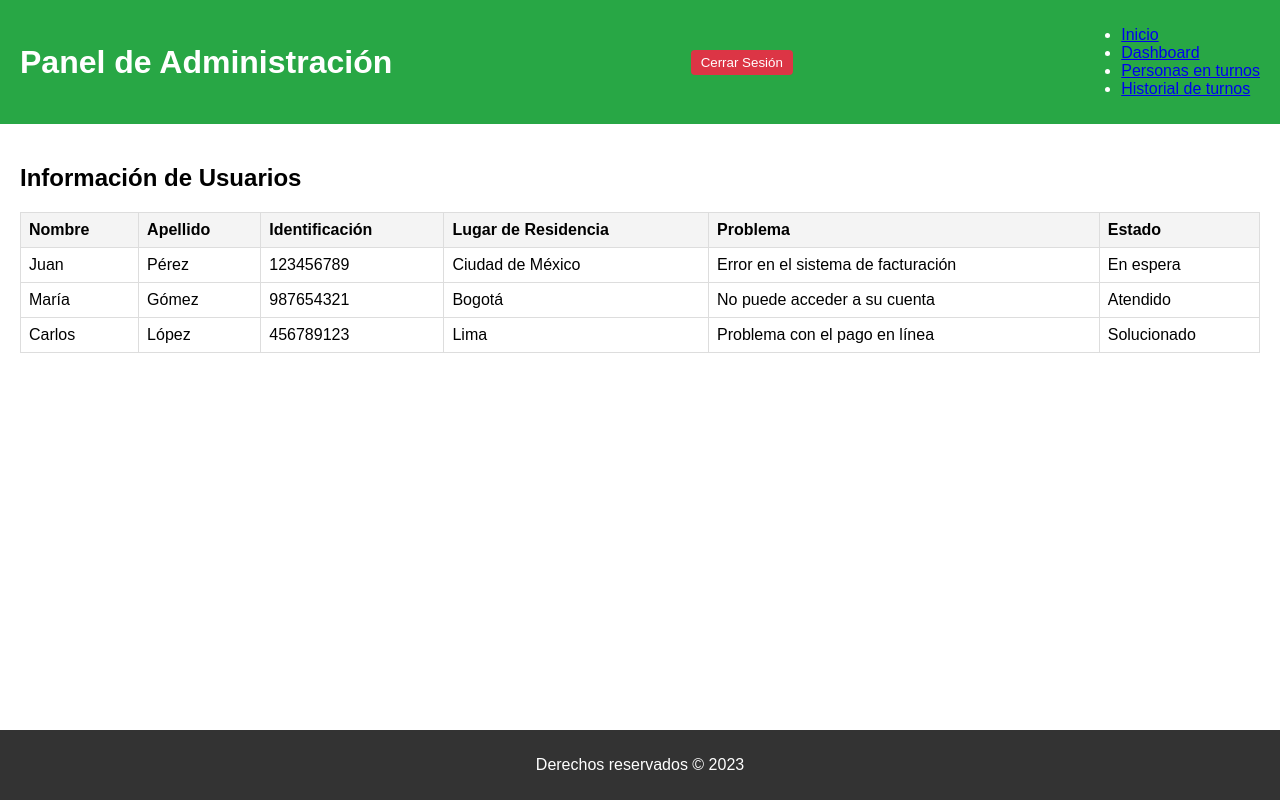
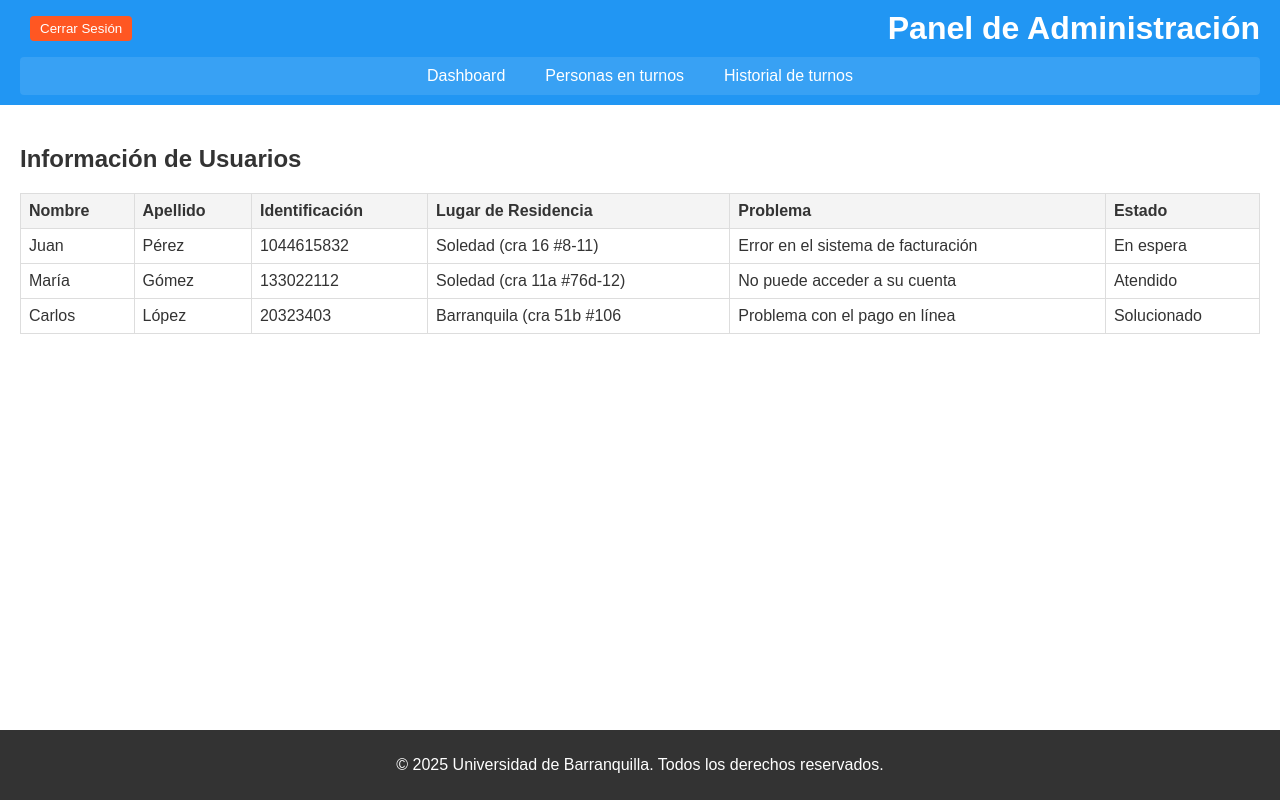
Before and after one commit to davxp/proyecto_web, a plain HTML site: page html/admin.html in a window 1280 px wide. Drawn offline with Linux system fonts and the light colour scheme; sample sign-in values are in the browser's storage.

Commit message:
commit peque

```diff
--- a/css/admin.css
+++ b/css/admin.css
@@ -5,20 +5,29 @@ body {
     display: flex;
     flex-direction: column;
     min-height: 100vh;
+    background-color: #2196F3; /* Color base de la página */
+    color: white; /* Color de texto general */
 }
 
 /* Header */
 header {
-    background-color: #28a745;
+    background-color: #2196F3; /* Color base del header */
     color: white;
     padding: 10px 20px;
     display: flex;
-    justify-content: space-between;
-    align-items: center;
+    flex-direction: column; /* Cambia a columna para separar el menú */
+}
+
+/* Contenedor superior (título y user-info) */
+.header-top {
+    display: flex;
+    justify-content: space-between; /* Separa el título y el user-info */
+    align-items: center; /* Alinea verticalmente */
 }
 
 header h1 {
     margin: 0;
+    text-align: left; /* Alinea el título a la derecha */
 }
 
 #user-info {
@@ -28,7 +37,7 @@ header h1 {
 }
 
 #logout-button {
-    background-color: #dc3545;
+    background-color: #ff5722; /* Color del botón */
     color: white;
     border: none;
     padding: 5px 10px;
@@ -37,13 +46,40 @@ header h1 {
 }
 
 #logout-button:hover {
-    background-color: #c82333;
+    background-color: #e64a19; /* Color del botón al pasar el mouse */
+}
+
+/* Menú */
+header ul {
+    list-style-type: none;
+    margin: 10px 0 0 0; /* Espacio arriba para separar del header-top */
+    padding: 0;
+    display: flex;
+    justify-content: center; /* Centra el menú */
+    gap: 20px; /* Espacio entre elementos del menú */
+    background-color: rgba(255, 255, 255, 0.1); /* Fondo semi-transparente para el menú */
+    padding: 10px;
+    border-radius: 4px;
+}
+
+header ul li a {
+    color: white;
+    text-decoration: none;
+    padding: 5px 10px;
+    border-radius: 4px;
+    transition: background-color 0.3s;
+}
+
+header ul li a:hover {
+    background-color: rgba(255, 255, 255, 0.2); /* Efecto hover en los enlaces */
 }
 
 /* Body */
 main {
     flex: 1;
     padding: 20px;
+    background-color: white; /* Fondo blanco para el contenido principal */
+    color: #333; /* Color de texto para el contenido principal */
 }
 
 table {
@@ -60,9 +96,10 @@ th, td {
 
 th {
     background-color: #f4f4f4;
+    color: #333; /* Color de texto para las cabeceras de la tabla */
 }
 
-/* Footer */
+
 footer {
     background-color: #333;
     color: white;
--- a/css/index.css
+++ b/css/index.css
@@ -29,7 +29,7 @@
   header button {
     padding: 10px 20px;
     border: none;
-    background-color: #FF5722; /* Naranja vibrante */
+    background-color: #ff5722; /* Naranja vibrante */
     color: white;
     font-size: 1rem;
     cursor: pointer;
--- a/html/admin.html
+++ b/html/admin.html
@@ -9,19 +9,18 @@
 <body>
 
     <header>
-        <h1>Panel de Administración</h1>
-        <div id="user-info">
-            <span id="username"></span>
-            <button id="logout-button">Cerrar Sesión</button>
+        <div class="header-top">
+            <div id="user-info">
+                <span id="username"></span>
+                <button id="logout-button">Cerrar Sesión</button>
+            </div>
+            <h1>Panel de Administración</h1>
         </div>
-
         <ul>
-            <li> <a href="#">Inicio</a></li>
-            <li> <a href="admin.html">Dashboard</a></li>
-            <li> <a href="turnos.html">Personas en turnos</a></li>
-            <li> <a href="historial.html">Historial de turnos</a></li>
+            <li><a href="admin.html">Dashboard</a></li>
+            <li><a href="turnos.html">Personas en turnos</a></li>
+            <li><a href="historial.html">Historial de turnos</a></li>
         </ul>
-
     </header>
 
     <!-- Body -->
@@ -46,7 +45,7 @@
 
 
     <footer>
-        <p>Derechos reservados &copy; 2023</p>
+        <p>© 2025 Universidad de Barranquilla. Todos los derechos reservados.</p>
     </footer>
 
     <script src="../js/admin.js"></script>
--- a/html/historial.html
+++ b/html/historial.html
@@ -0,0 +1,28 @@
+<!DOCTYPE html>
+<html lang="en">
+<head>
+    <meta charset="UTF-8">
+    <meta name="viewport" content="width=device-width, initial-scale=1.0">
+    <title>Historial Admin</title>
+</head>
+<body>
+    <header>
+        <div class="header-top">
+            <div id="user-info">
+                <span id="username"></span>
+                <button id="logout-button">Cerrar Sesión</button>
+            </div>
+            <h1>Panel de Administración</h1>
+        </div>
+        <ul>
+            <li><a href="admin.html">Dashboard</a></li>
+            <li><a href="turnos.html">Personas en turnos</a></li>
+            <li><a href="historial.html">Historial de turnos</a></li>
+        </ul>
+    </header>
+    <footer>
+        <p>© 2025 Universidad de Barranquilla. Todos los derechos reservados.</p>
+    </footer>
+    <script src="../js/admin.js"></script>
+</body>
+</html>
--- a/json/data.json
+++ b/json/data.json
@@ -2,24 +2,24 @@
     {
         "nombre": "Juan",
         "apellido": "Pérez",
-        "identificacion": "123456789",
-        "residencia": "Ciudad de México",
+        "identificacion": "1044615832",
+        "residencia": "Soledad (cra 16 #8-11)",
         "problema": "Error en el sistema de facturación",
         "estado": "En espera"
     },
     {
         "nombre": "María",
         "apellido": "Gómez",
-        "identificacion": "987654321",
-        "residencia": "Bogotá",
+        "identificacion": "133022112",
+        "residencia": "Soledad (cra 11a #76d-12)",
         "problema": "No puede acceder a su cuenta",
         "estado": "Atendido"
     },
     {
         "nombre": "Carlos",
         "apellido": "López",
-        "identificacion": "456789123",
-        "residencia": "Lima",
+        "identificacion": "20323403",
+        "residencia": "Barranquila (cra 51b #106",
         "problema": "Problema con el pago en línea",
         "estado": "Solucionado"
     }
```
Also changed, not shown: html/turnos.html (+28 -0 lines).
